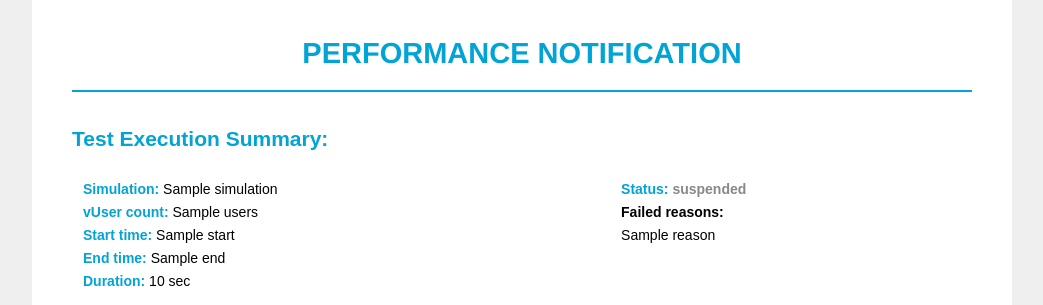
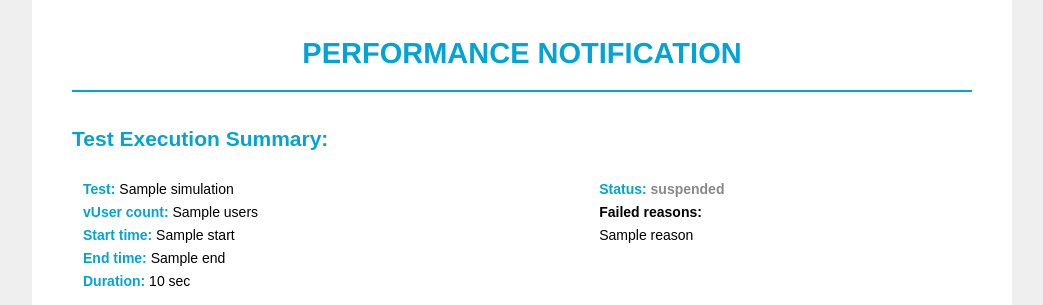
Before and after one commit to carrier-io/galloper, a Flask app: template lambdas/email_notifications/templates/email_template.html in a window 1280 px wide. Shown: the top 305 px of the page, without its empty margins (118-1161 px from the left). Run offline with Flask 2, Linux system fonts and the light colour scheme; the template is opened without the code that fills it: most values are stand-ins (such as "Sample title", 1, 10 or a date in 2020).

Commit message:
Update email notifications

```diff
--- a/lambdas/email_notifications/data_manager.py
+++ b/lambdas/email_notifications/data_manager.py
@@ -50,7 +50,7 @@ def append_thresholds_to_test_data(test, args):
                                  + str(request['request_name']) + "\'")
         if list(threshold.get_points()).__len__() == 0:
             red_treshold = 1000
-            yellow_treshold = 450
+            yellow_treshold = 150
         else:
             red_treshold = int(list(threshold.get_points())[0]['red'])
             yellow_treshold = int(list(threshold.get_points())[0]['yellow'])
--- a/lambdas/email_notifications/templates/email_template.html
+++ b/lambdas/email_notifications/templates/email_template.html
@@ -25,7 +25,7 @@
         <table style="border-spacing: 10px; width: 100%;">
             <tr>
                 <td style="vertical-align:top">
-                    <b style="color: #02a3d5;">Simulation:</b> {{ t_params.simulation }} <br/>
+                    <b style="color: #02a3d5;">Test:</b> {{ t_params.simulation }} <br/>
                     <b style="color: #02a3d5;">vUser count:</b> {{ t_params.users }} <br/>
                     <b style="color: #02a3d5;">Start time:</b> {{ t_params.start }} <br/>
                     <b style="color: #02a3d5;">End time:</b> {{ t_params.end }} <br/>
```
